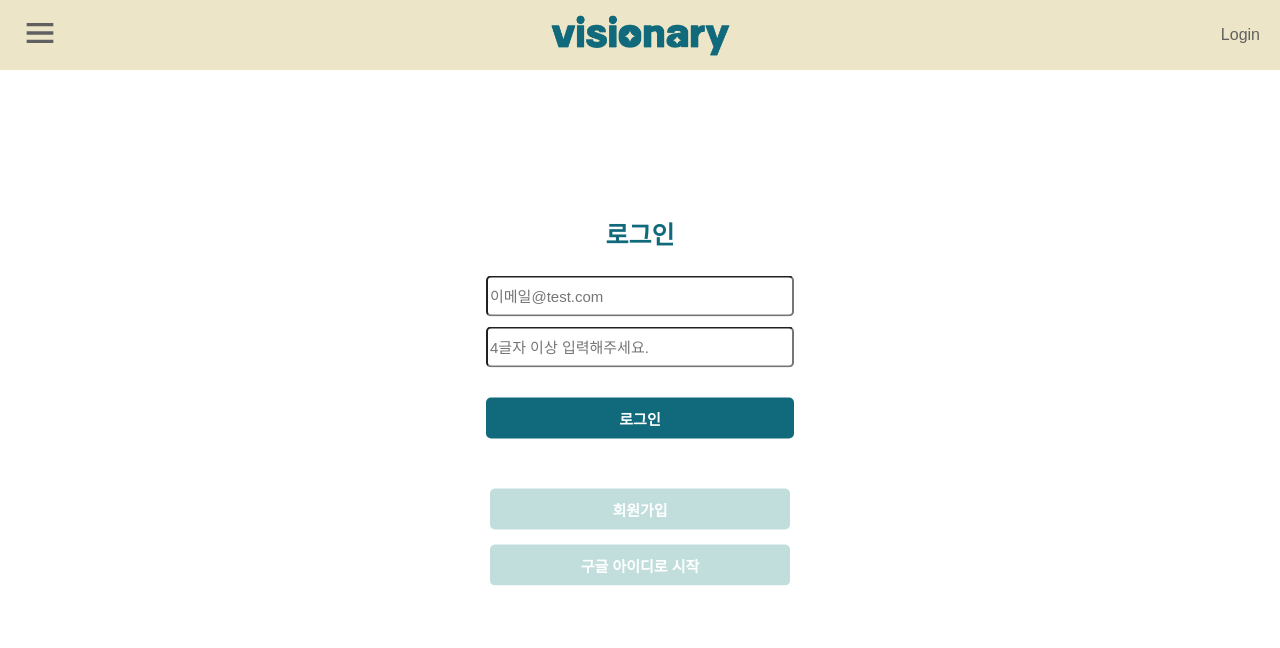
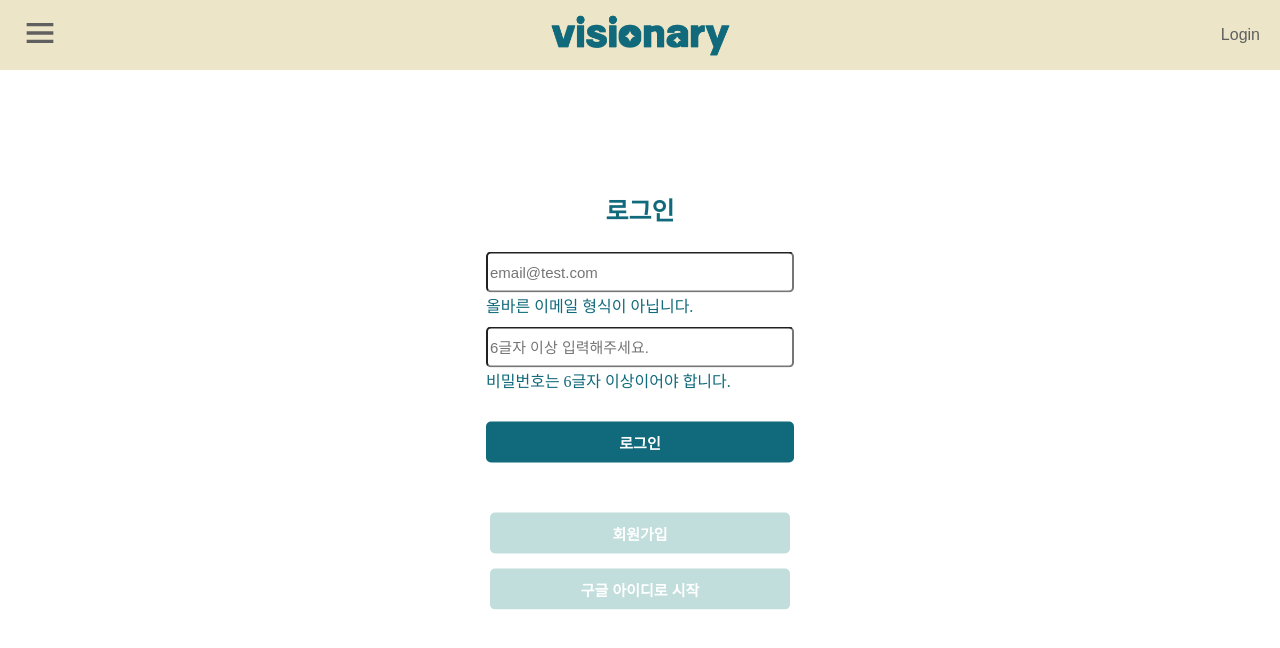
Before and after one commit to hjkim1137/visionary-mirror, a React (Create React App) app: page /login in a window 1280 px wide. Shown: the top 648 px of the page. Built offline with nearby package versions, Linux system fonts and the light colour scheme; no server answers.

Commit message:
[feat] 로그인 유효성 검사 실시간 기능 추가

```diff
--- a/src/components/SignIn/SignInCompo.jsx
+++ b/src/components/SignIn/SignInCompo.jsx
@@ -1,4 +1,4 @@
-// 최종수정 2023-06-10 23:37
+// 최종수정 2023-06-11 00:07
 
 import { useState, useEffect } from 'react';
 import { Link, useNavigate } from 'react-router-dom';
@@ -15,13 +15,16 @@ function SignInCompo({ isLogin }) {
   const [email, setEmail] = useState('');
   const [password, setPassword] = useState('');
 
+  const [emailError, setEmailError] = useState('');
+  const [passwordError, setPasswordError] = useState('');
+
   // 로그인 되어있으면 홈('/')으로 이동
   const navigate = useNavigate();
+
+  // 로그인 내부 유효성 검사
   useEffect(() => {
     isLogin && navigate('/');
-  }, [isLogin, navigate]);
 
-  // 내부 유효성 검사
     // 이메일 형식 체크 함수
     const isEmailValid = (loginEmail) => {
       return String(loginEmail)
@@ -31,10 +34,25 @@ function SignInCompo({ isLogin }) {
         );
     };
 
+    // 이메일 검사
+    if (!isEmailValid(email)) {
+      setEmailError('올바른 이메일 형식이 아닙니다.');
+    } else {
+      setEmailError('');
+    }
+
     // 비밀번호 길이 체크 함수
     const isPasswordValid = (loginPassword) => {
-    return loginPassword.length >= 4;
+      return loginPassword.length >= 6;
     };
+
+    // 비밀번호 길이 검사
+    if (!isPasswordValid(password)) {
+      setPasswordError('비밀번호는 6글자 이상이어야 합니다.');
+    } else {
+      setPasswordError('');
+    }
+  }, [isLogin, email, password, navigate]);
 
   // 로그인 기능 수행
   const onSubmit = async (e) => {
@@ -46,18 +64,7 @@ function SignInCompo({ isLogin }) {
       return;
     }
 
-    // 이메일 검사
-    if (!isEmailValid(email)) {
-      alert('올바른 이메일 형식이 아닙니다.');
-      return;
-    }
-
-    // 비밀번호 길이 검사
-    if (!isPasswordValid(password)) {
-      alert('비밀번호는 4글자 이상이어야 합니다.');
-      return;
-    }
-
+    // 로그인 firebase 시작
     try {
       const data = await signInWithEmailAndPassword(auth, email, password);
       console.log(data); // data : {user: {accessToken: "tokentoken" } }
@@ -72,6 +79,7 @@ function SignInCompo({ isLogin }) {
         console.log(uid);
         console.log('token', token);
 
+        // 로그인 api 통신 시작
         try {
           const signinResult = await fetch(`/api/v1/accounts/signin`, {
             method: 'POST',
@@ -150,23 +158,27 @@ function SignInCompo({ isLogin }) {
             <input
               name="email"
               type="text"
-              placeholder="이메일@test.com"
+              placeholder="email@test.com"
               value={email}
               onChange={onChange}
               required
               className={styles.inputBox}
             />
+            {emailError && <div className={styles.error}>{emailError}</div>}
           </div>
           <div>
             <input
               name="password"
               type="password"
-              placeholder="4글자 이상 입력해주세요."
+              placeholder="6글자 이상 입력해주세요."
               value={password}
               onChange={onChange}
               required
               className={styles.inputBox}
             />
+            {passwordError && (
+              <div className={styles.error}>{passwordError}</div>
+            )}
           </div>
           <div>
             <input type="submit" value="로그인" className={styles.loginBtn} />
--- a/src/components/SignIn/SignInCompo.module.scss
+++ b/src/components/SignIn/SignInCompo.module.scss
@@ -84,3 +84,8 @@
 .googleBtn:hover {
   background-color: #116a7b;
 }
+
+.error {
+  color: #116a7b;
+  font-weight: 500;
+}
--- a/src/components/SignUp/SignUpCompo.jsx
+++ b/src/components/SignUp/SignUpCompo.jsx
@@ -1,3 +1,5 @@
+// 최종수정 2023-06-10 23:37
+
 import { useState, useEffect } from 'react';
 import { useNavigate } from 'react-router-dom';
 import { createUserWithEmailAndPassword } from 'firebase/auth';
--- a/src/components/SignUp/SignUpCompo.module.scss
+++ b/src/components/SignUp/SignUpCompo.module.scss
@@ -55,3 +55,8 @@
 span {
   padding: 0;
 }
+
+.error {
+  color: #116a7b;
+  font-weight: 500;
+}
```
Lines whose indentation alone changed are shown as unchanged.
